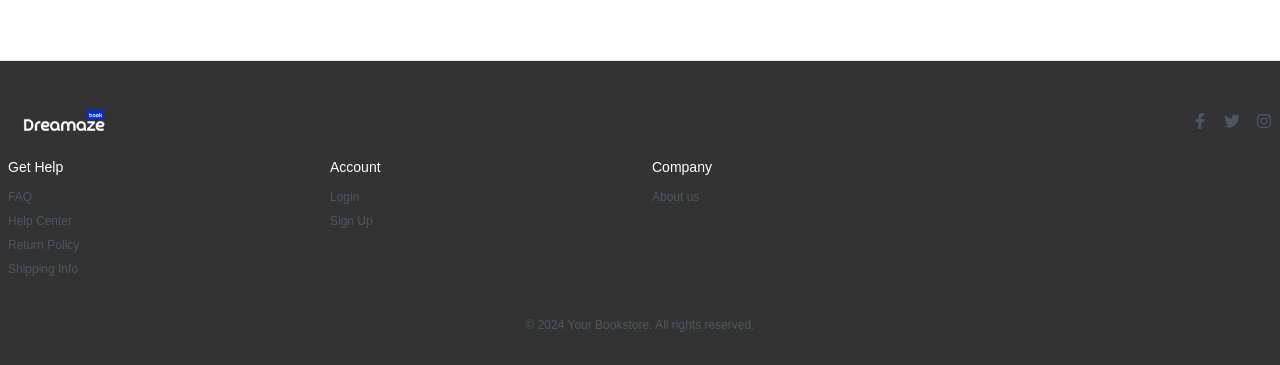
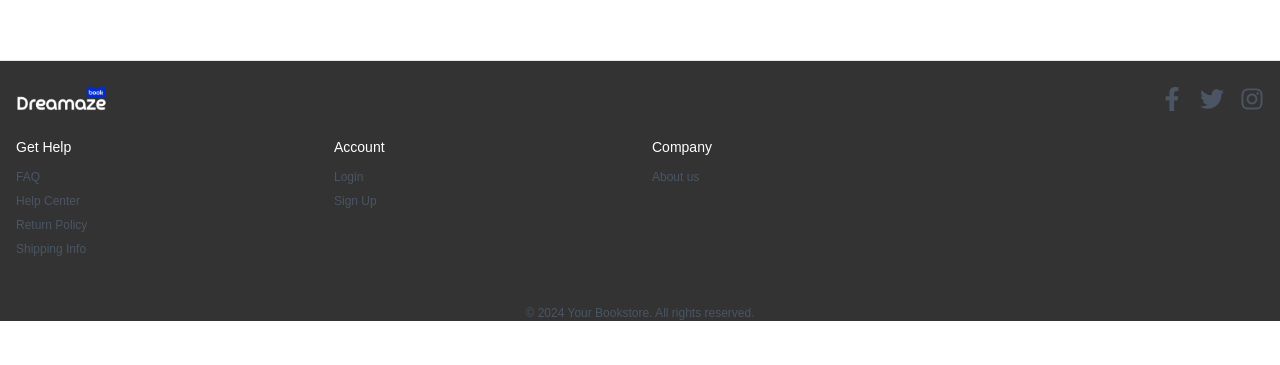
Before and after one commit to Dreamazebook/dreamazebook-frontend, a Next.js app: page / in a window 1280 px wide. Shown: the part 812-1177 px from the top of the page. After the commit the page ends 1133 px from the top, so only its background shows below. Built offline with nearby package versions, Linux system fonts and the light colour scheme.

Commit message:
style footer

```diff
--- a/app/components/Footer.tsx
+++ b/app/components/Footer.tsx
@@ -1,4 +1,5 @@
 import { FaFacebookF, FaTwitter, FaInstagram } from 'react-icons/fa';
+import Image from 'next/image';
 
 interface Menus {
   title: string;
@@ -34,23 +35,23 @@ const MENUS:Menus[] = [
 
 const Footer = () => {
   return (
-    <footer style={{backgroundColor: 'rgba(51, 51, 51, 1)'}} className="border-t border-gray-200 py-8">
-      <div className='flex items-center justify-between p-2'>
-      <img src="/logo-white.png" alt="logo" className="h-10" />
+    <footer style={{backgroundColor: 'rgba(51, 51, 51, 1)'}} className="border-t border-gray-200">
+      <div className='flex items-center justify-between pt-4 pr-4'>
+        <Image src="/logo-white.png" alt="logo" width={124} height={48} />
         <div className="flex gap-4">
           <a href="#" className="text-gray-600 hover:text-black">
-            <FaFacebookF className="w-4 h-4" />
+            <FaFacebookF className="w-6 h-6" />
           </a>
           <a href="#" className="text-gray-600 hover:text-black">
-            <FaTwitter className="w-4 h-4" />
+            <FaTwitter className="w-6 h-6" />
           </a>
           <a href="#" className="text-gray-600 hover:text-black">
-            <FaInstagram className="w-4 h-4" />
+            <FaInstagram className="w-6 h-6" />
           </a>
         </div>
       </div>
 
-      <div className="grid grid-cols-3 sm:grid-cols-4 gap-6 p-2">
+      <div className="grid grid-cols-3 sm:grid-cols-4 gap-6 p-4">
 
 
         {MENUS.map((menu) => (
```
